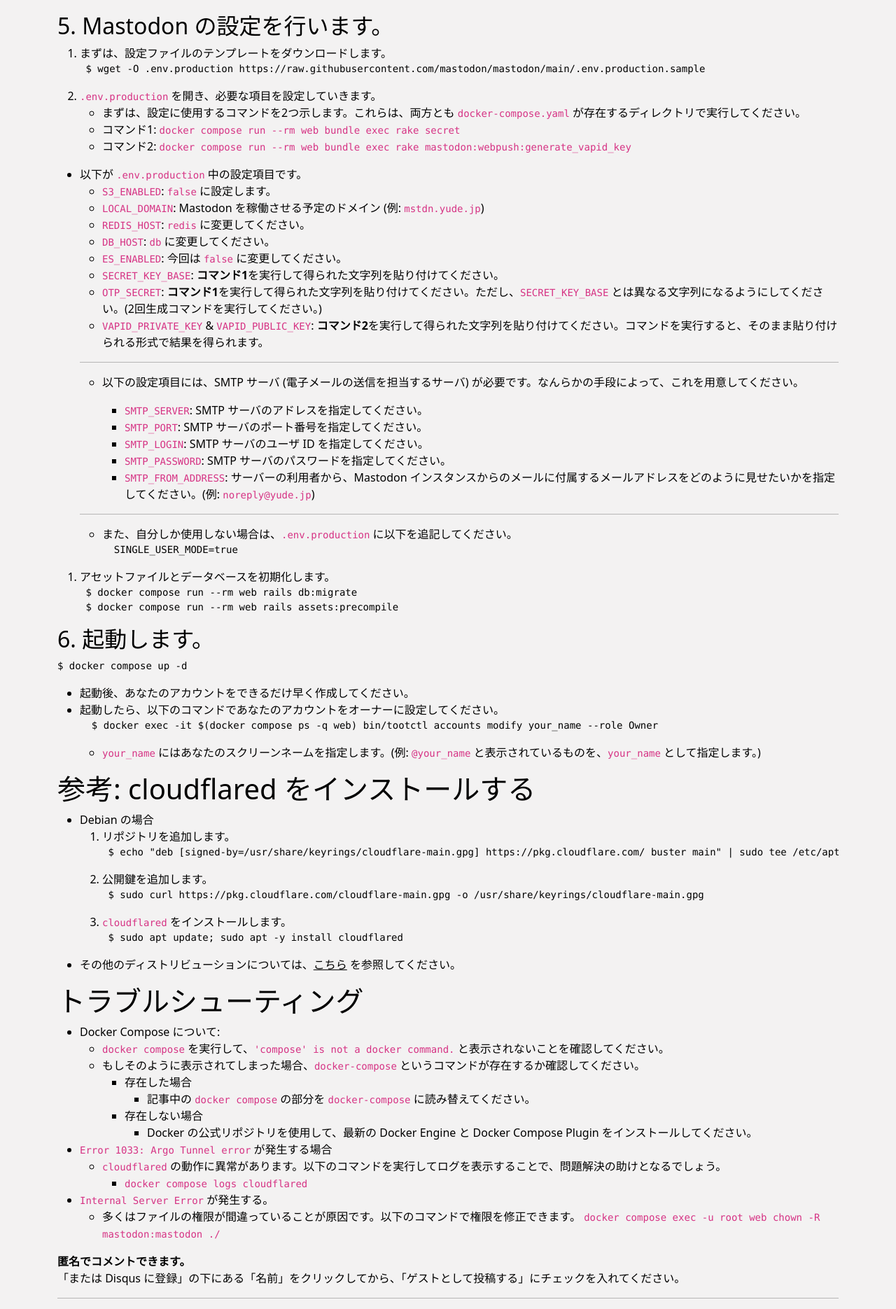
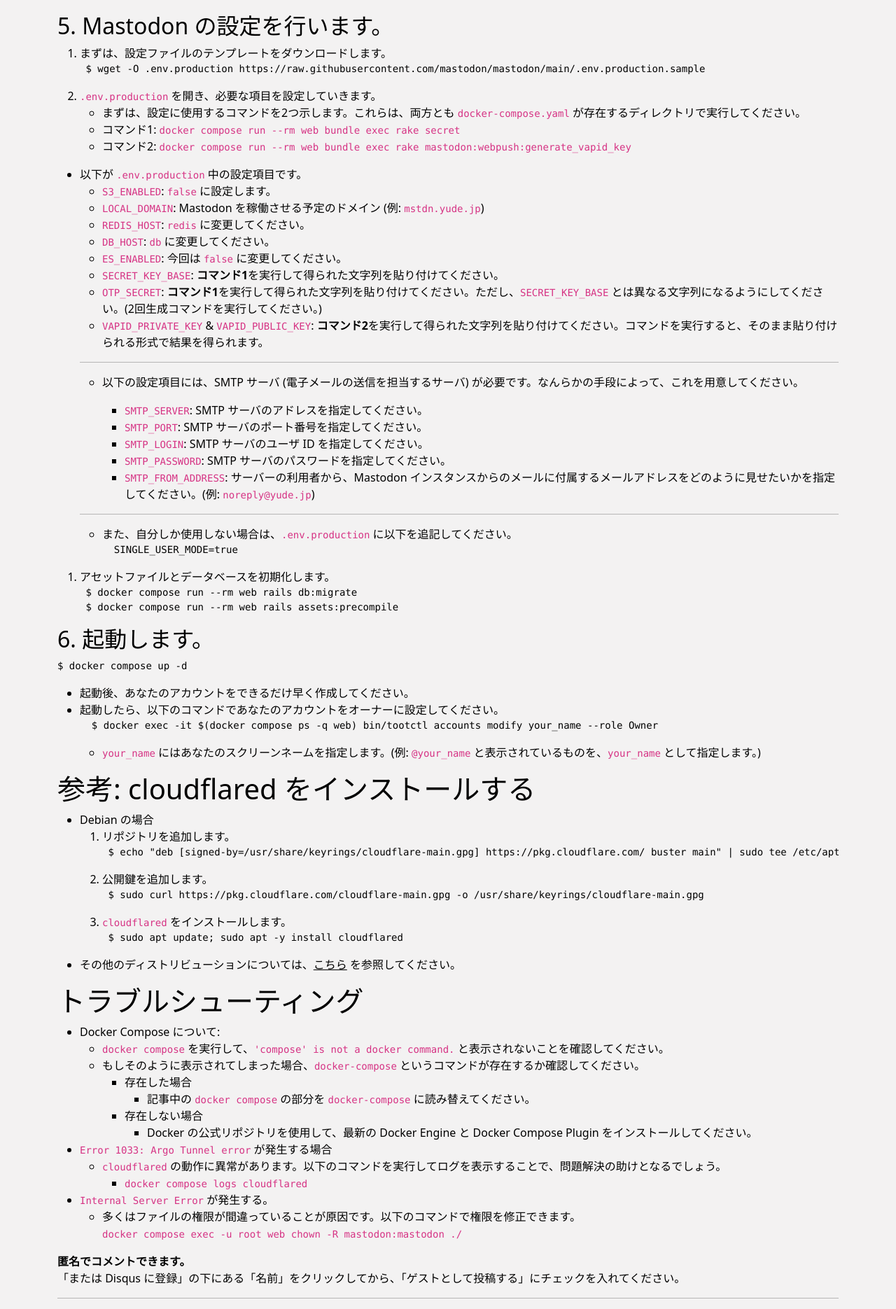
Before and after one commit to yudejp/yude.jp_v3, a Jekyll site: the page built from _posts/2022-07-25-install-mastodon.md, in a window 1280 px wide. Shown: the part 1305-3175 px from the top of the page at 70% size. Built offline with Jekyll 4.4.1, drawn with Linux system fonts in a browser that asks for light colours; nearby versions of some CDN libraries; comment, search, counter and statistics services are not loaded.

Commit message:
fix: add newline

```diff
--- a/_posts/2022-07-25-install-mastodon.md
+++ b/_posts/2022-07-25-install-mastodon.md
@@ -135,5 +135,5 @@
         * `docker compose logs cloudflared`
 
 * `Internal Server Error` が発生する。
-    * 多くはファイルの権限が間違っていることが原因です。以下のコマンドで権限を修正できます。
+    * 多くはファイルの権限が間違っていることが原因です。以下のコマンドで権限を修正できます。\
         `docker compose exec -u root web chown -R mastodon:mastodon ./`
```
